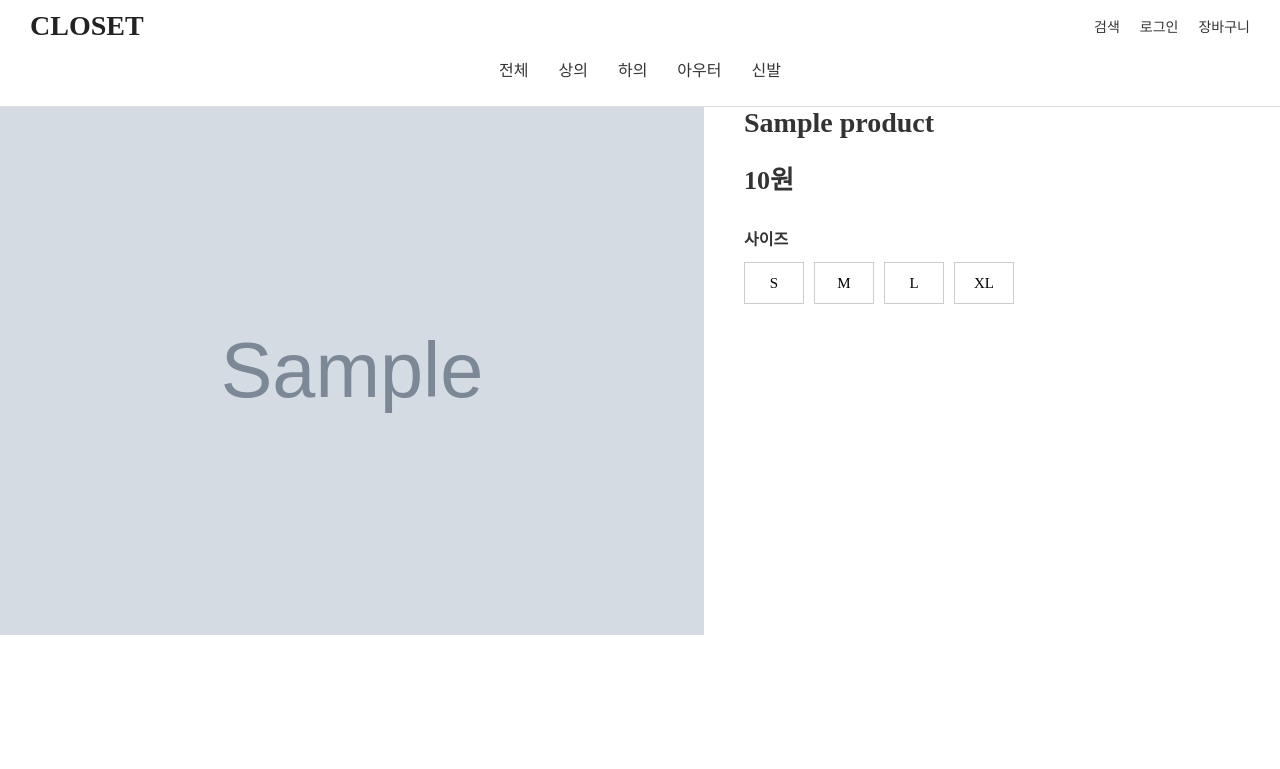
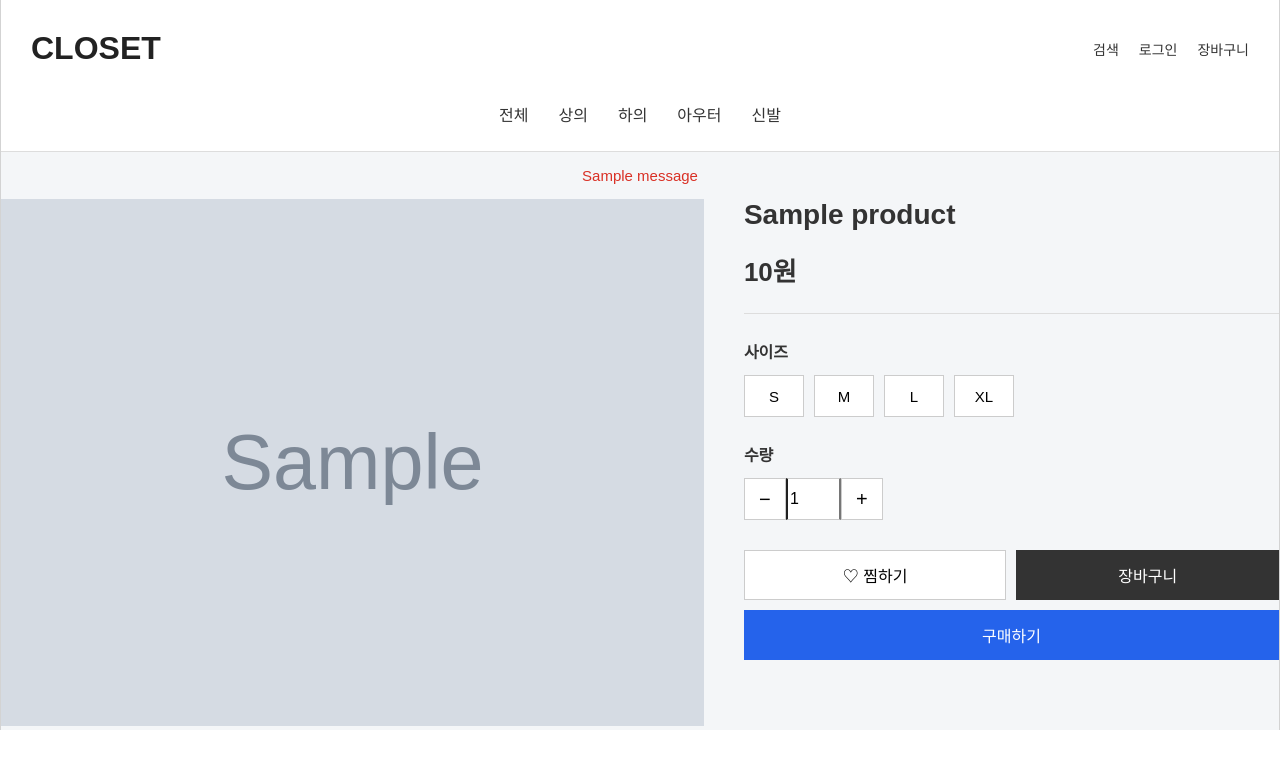
Before and after one commit to Donghyeonhong/clothing_mall, a Flask app: page /product/1 in a window 1280 px wide. Shown: the top 769 px of the page. Run offline with Flask 3, Linux system fonts and the light colour scheme; tables that the repository leaves empty or names only in its code hold one stand-in row (values such as "Sample post"); grey boxes marked "Sample" are stand-in pictures; one stand-in notice (Sample message) is shown.

Commit message:
웹사이트 제작 진행중 5

```diff
--- a/Create_clothing_mall_DataBase/create_clothing_mall_database.sql
+++ b/Create_clothing_mall_DataBase/create_clothing_mall_database.sql
@@ -198,3 +198,5 @@
 --
 --     foreign key (product_id) references product(product_id)
 -- );
+
+select * from cart;
--- a/clothing_mall_web/app.py
+++ b/clothing_mall_web/app.py
@@ -1,4 +1,4 @@
-from flask import Flask, render_template
+from flask import Flask, render_template, request, flash, redirect, url_for
 import mysql.connector
 from dotenv import load_dotenv
 import os
@@ -6,6 +6,7 @@ import os
 load_dotenv()
 
 app = Flask(__name__)
+app.secret_key = os.getenv("FLASK_SECRET_KEY")
 
 sql = """select product_name, price, image_url, product.product_id from product inner join product_image on product.product_id = product_image.product_id limit 20"""
 
@@ -36,7 +37,7 @@ def home():
 
 @app.route("/product/<int:product_id>")
 def product_detail_page(product_id):
-    sql = """select product_name, price, image_url from product inner join
+    sql = """select product_name, price, image_url, product.product_id from product inner join
         product_image on product.product_id = product_image.product_id
         where product.product_id = %s"""
 
@@ -65,6 +66,67 @@ def product_detail_page(product_id):
             conn.close()
     return render_template('product_detail.html', product_detail = product_detail)
 
+@app.route("/cart/add", methods=["POST"])
+def add_to_cart():
+    product_id = request.form.get("product_id", type=int)
+    size = request.form.get("size")
+    quantity = request.form.get("quantity", type=int)
+
+    if quantity is None:
+        flash("올바른 수량을 입력해주세요.")
+        return redirect(url_for("product_detail_page", product_id=product_id))
+    elif quantity < 1:
+        flash("수량이 최소 1개이상이어야 합니다.")
+        return redirect(url_for("product_detail_page", product_id=product_id))
+
+    sql = """select option_id from product_option where product_id = %s and size = %s"""
+    vals = (product_id, size)
+
+    conn = None
+    try:
+        # mysql 연결
+        conn = mysql.connector.connect(
+            host="localhost",
+            port=3306,
+            user="root",
+            password=os.getenv("DB_PASSWORD"),
+            database="clothing_mall"
+            )
+        cursor = None
+        try:
+            cursor = conn.cursor()
+            cursor.execute(sql, vals)
+            option_result = cursor.fetchone()
+            if option_result is None:
+                flash("선택한 사이즈의 옵션을 찾을 수 없습니다.")
+                return redirect(url_for("product_detail_page", product_id=product_id))
+            else:
+                option_id = option_result[0]
+                sql = """select Quantity from cart where member_id = %s and option_id = %s"""
+                vals = (1, option_id)
+
+                cursor.execute(sql, vals)
+                cart_result = cursor.fetchone()
+                if cart_result is None:
+                    sql = """insert into cart (member_id, option_id, Quantity) values (%s, %s, %s)"""
+                    vals = (1, option_id, quantity)
+                    cursor.execute(sql,vals)
+                    conn.commit()
+                else:
+                    sql = """update cart set Quantity = Quantity + %s where member_id = %s and option_id = %s"""
+                    vals = (quantity, 1, option_id)
+                    cursor.execute(sql,vals)
+                    conn.commit()
+        finally:
+            if cursor is not None:
+                cursor.close()
+    finally:
+        if conn is not None:
+            conn.close()
+    flash("성공!")
+    return redirect(url_for("product_detail_page", product_id=product_id))
+
+
 
 if __name__ == "__main__":
     app.run(debug=True)
--- a/clothing_mall_web/static/style.css
+++ b/clothing_mall_web/static/style.css
@@ -34,10 +34,15 @@ header {
   display: flex;
   align-items: center;
   justify-content: space-between;
+  padding: 20px 0;
+}
+
+.header-top a {
+  text-decoration: none;
 }
 
 .logo {
-  font-size: 28px;
+  font-size: 32px;
   font-weight: bold;
   margin: 0;
   color: #222222;
@@ -125,6 +130,12 @@ header {
 }
 
 /* product_detail.html */
+.notice-message {
+  color: #d93025;
+  font-size: 15px;
+  text-align: center;
+  margin: 15px 0;
+}
 
 .product-detail {
   display: flex;
@@ -159,11 +170,18 @@ header {
   margin: 0;
   text-align: left;
 }
+
+.detail-divider {
+  border: none;
+  border-top: 1px solid #dddddd;
+  margin: 25px 0;
+}
+
 .size-title {
   font-size: 16px;
   font-weight: bold;
   text-align: left;
-  margin: 30px 0 12px;
+  margin: 20px 0 12px;
 }
 
 .size-options {
@@ -193,3 +211,71 @@ header {
   background-color: #eff6ff;
   color: #2563eb;
 }
+
+.quantity-section {
+  margin-top: 25px;
+}
+
+.quantity-title {
+  font-size: 16px;
+  font-weight: bold;
+  text-align: left;
+  margin: 0 0 12px;
+}
+
+.quantity-control {
+  display: flex;
+  align-items: center;
+}
+
+.quantity-control button {
+  width: 42px;
+  height: 42px;
+  background-color: white;
+  border: 1px solid #cccccc;
+  font-size: 20px;
+  cursor: pointer;
+}
+
+.quantity-control input {
+  width: 55px;
+  height: 42px;
+  display: flex;
+  align-items: center;
+  justify-content: center;
+  border-top: 1px solid #cccccc;
+  border-bottom: 1px solid #cccccc;
+  box-sizing: border-box;
+  font-size: 16px;
+}
+
+.product-actions {
+  display: grid;
+  grid-template-columns: 1fr 1fr;
+  gap: 10px;
+  margin-top: 30px;
+}
+
+.product-actions button {
+  height: 50px;
+  font-size: 16px;
+  cursor: pointer;
+}
+
+.wish-button {
+  background-color: white;
+  border: 1px solid #cccccc;
+}
+
+.cart-button {
+  background-color: #333333;
+  color: white;
+  border: none;
+}
+
+.buy-button {
+  grid-column: 1 / 3;
+  background-color: #2563eb;
+  color: white;
+  border: none;
+}
--- a/clothing_mall_web/templates/product_detail.html
+++ b/clothing_mall_web/templates/product_detail.html
@@ -10,13 +10,22 @@
     />
   </head>
   <body>
+    <div class="container">
       <header>
         <div class="header-top">
+          <a href="/">
             <h3 class="logo">CLOSET</h3>
+          </a>
           <div class="header-actions">
+            <a href="">
               <p>검색</p>
+            </a>
+            <a href="">
               <p>로그인</p>
+            </a>
+            <a href="">
               <p>장바구니</p>
+            </a>
           </div>
         </div>
 
@@ -28,6 +37,19 @@
           <a href="">신발</a>
         </nav>
       </header>
+
+      {% with messages = get_flashed_messages() %} {% if messages %} {% for
+      message in messages %}
+      <p class="notice-message">{{ message }}</p>
+      {% endfor %} {% endif %} {% endwith %}
+
+      <form action="/cart/add" method="post">
+        <input
+          type="hidden"
+          name="product_id"
+          value="{{ product_detail[3] }}"
+        />
+
         <div class="product-detail">
           <div class="product-image">
             <img src="{{ product_detail[2] }}" alt="상품이미지" />
@@ -37,11 +59,19 @@
             <p class="detail-name">{{ product_detail[0] }}</p>
             <p class="detail-price">{{ "{:,}".format(product_detail[1])}}원</p>
 
+            <hr class="detail-divider" />
+
             <div>
               <p class="size-title">사이즈</p>
 
               <div class="size-options">
-            <input type="radio" id="size-s" name="size" value="S" />
+                <input
+                  type="radio"
+                  id="size-s"
+                  name="size"
+                  value="S"
+                  required
+                />
                 <label for="size-s">S</label>
                 <input type="radio" id="size-m" name="size" value="M" />
                 <label for="size-m">M</label>
@@ -50,8 +80,52 @@
                 <input type="radio" id="size-xl" name="size" value="XL" />
                 <label for="size-xl">XL</label>
               </div>
+
+              <div class="quantity-section">
+                <p class="quantity-title">수량</p>
+
+                <div class="quantity-control">
+                  <button type="button" id="decrease">−</button>
+                  <input
+                    type="number"
+                    id="quantity"
+                    name="quantity"
+                    value="1"
+                    min="1"
+                  />
+                  <button type="button" id="increase">+</button>
+                </div>
+              </div>
+
+              <div class="product-actions">
+                <button type="button" class="wish-button">♡ 찜하기</button>
+                <button type="submit" class="cart-button">장바구니</button>
+                <button type="button" class="buy-button">구매하기</button>
               </div>
             </div>
           </div>
+        </div>
+      </form>
+    </div>
+
+    <script>
+      const decreaseButton = document.getElementById("decrease");
+      const increaseButton = document.getElementById("increase");
+      const quantityDisplay = document.getElementById("quantity");
+
+      decreaseButton.addEventListener("click", function () {
+        let quantity = Number(quantityDisplay.value);
+
+        if (quantity > 1) {
+          quantityDisplay.value = quantity - 1;
+        }
+      });
+
+      increaseButton.addEventListener("click", function () {
+        let quantity = Number(quantityDisplay.value);
+
+        quantityDisplay.value = quantity + 1;
+      });
+    </script>
   </body>
 </html>
```
Also changed, not shown: clothing_mall_web/templates/index.html (+12 -4 lines). Lines whose indentation alone changed are shown as unchanged.
